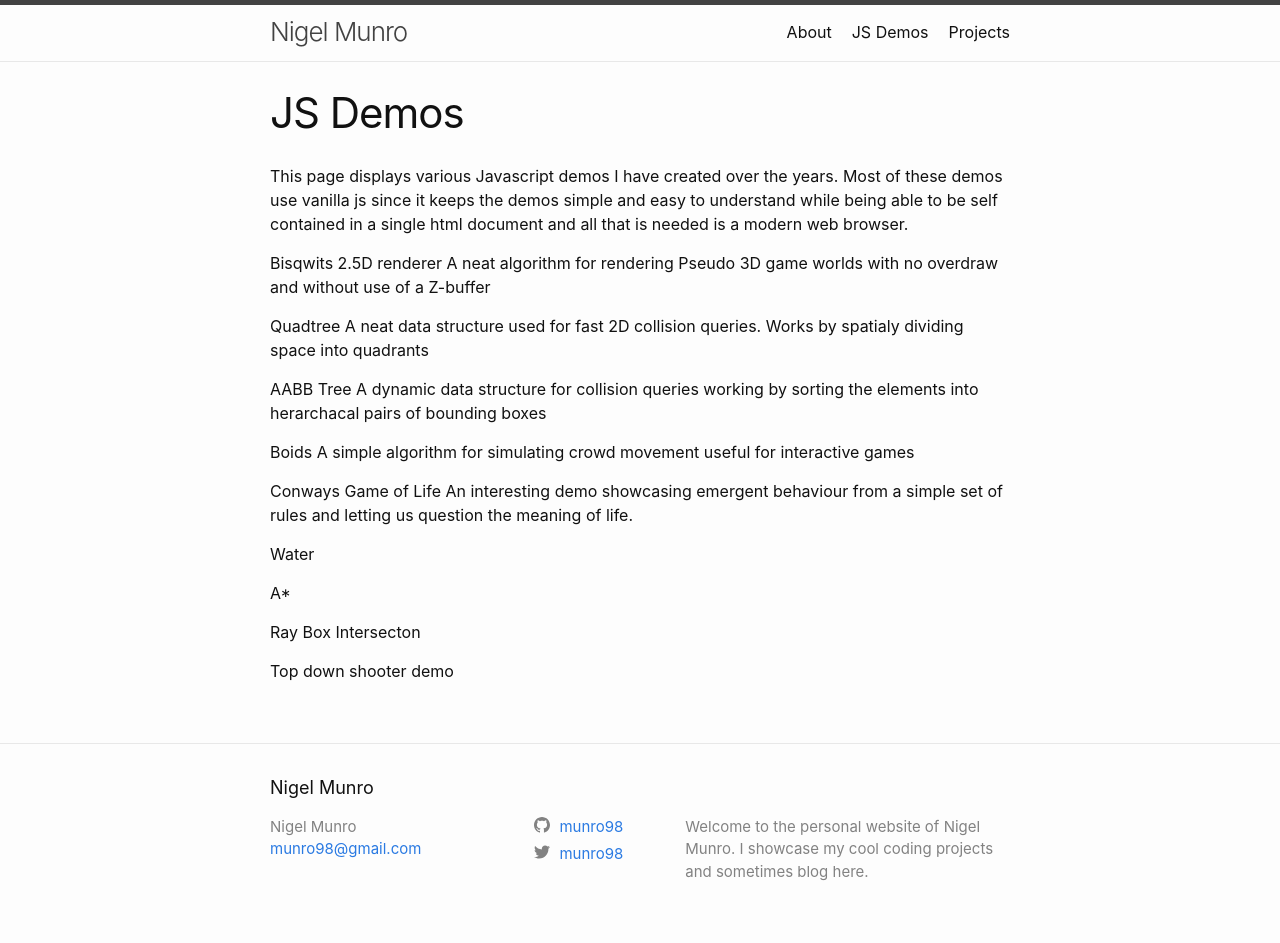
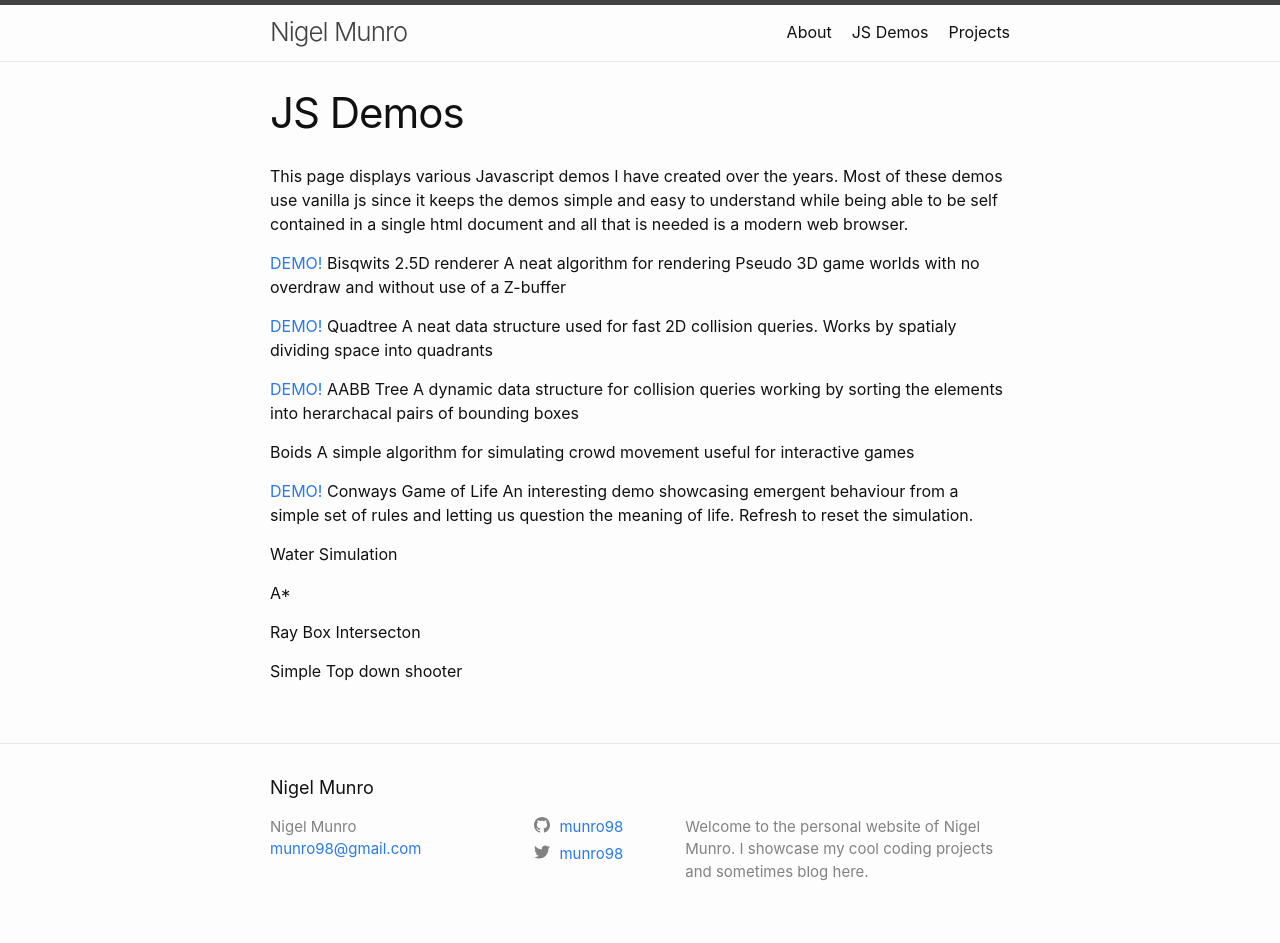
Before and after one commit to munro98/munro98.github.io, a Jekyll site: the page built from jsdemos.md, in a window 1280 px wide. Built offline with Jekyll 4.4.1, drawn with Linux system fonts in a browser that asks for light colours.

Commit message:
updating files

```diff
--- a/jsdemos.md
+++ b/jsdemos.md
@@ -6,27 +6,29 @@ permalink: /jsdemos/
 
 This page displays various Javascript demos I have created over the years. Most of these demos use vanilla js since it keeps the demos simple and easy to understand while being able to be self contained in a single html document and all that is needed is a modern web browser.
 
-
+[DEMO!](https://munro98.github.io/JSDemos/SectorRenderer.html)
 Bisqwits 2.5D renderer
 A neat algorithm for rendering Pseudo 3D game worlds with no overdraw and without use of a Z-buffer
 
+[DEMO!](https://munro98.github.io/JSDemos/QuadTree.html)
 Quadtree
 A neat data structure used for fast 2D collision queries. Works by spatialy dividing space into quadrants
 
+[DEMO!](https://munro98.github.io/JSDemos/AABBTree.html)
 AABB Tree
 A dynamic data structure for collision queries working by sorting the elements into herarchacal pairs of bounding boxes
 
 Boids
 A simple algorithm for simulating crowd movement useful for interactive games
 
+[DEMO!](https://munro98.github.io/JSDemos/ConwaysGameOfLife.html)
 Conways Game of Life
-An interesting demo showcasing emergent behaviour from a simple set of rules and letting us question the meaning of life.
+An interesting demo showcasing emergent behaviour from a simple set of rules and letting us question the meaning of life. Refresh to reset the simulation.
 
-Water
+Water Simulation
 
 A*
 
 Ray Box Intersecton
 
-
-Top down shooter demo
+Simple Top down shooter
```
Also changed, not shown: about.md (+2 -5 lines), README.md.
